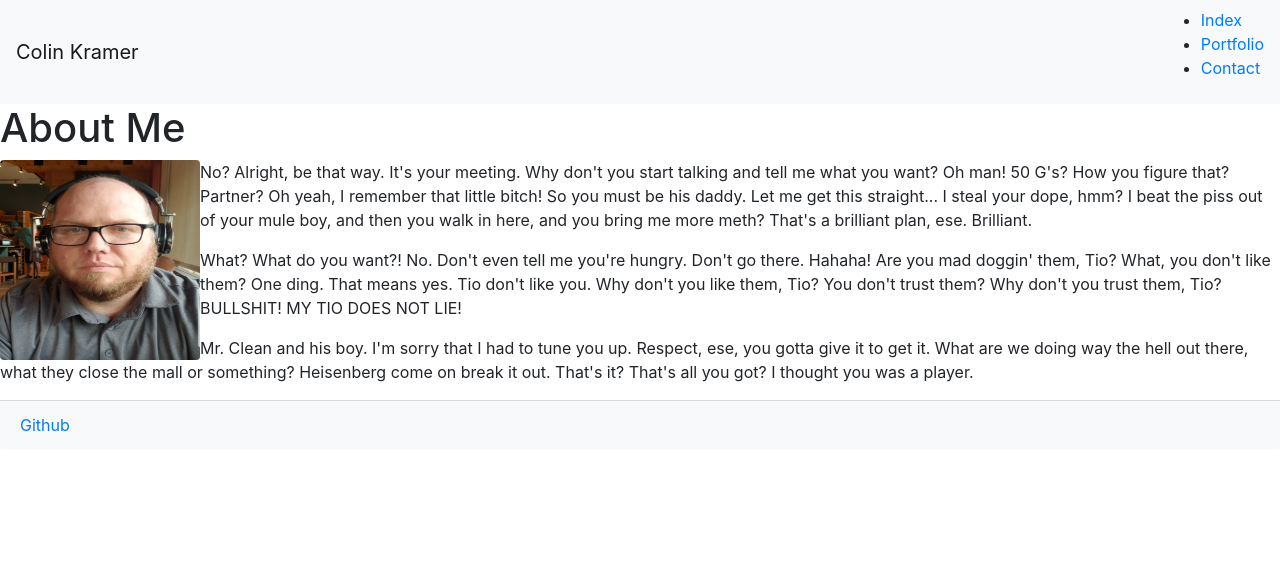
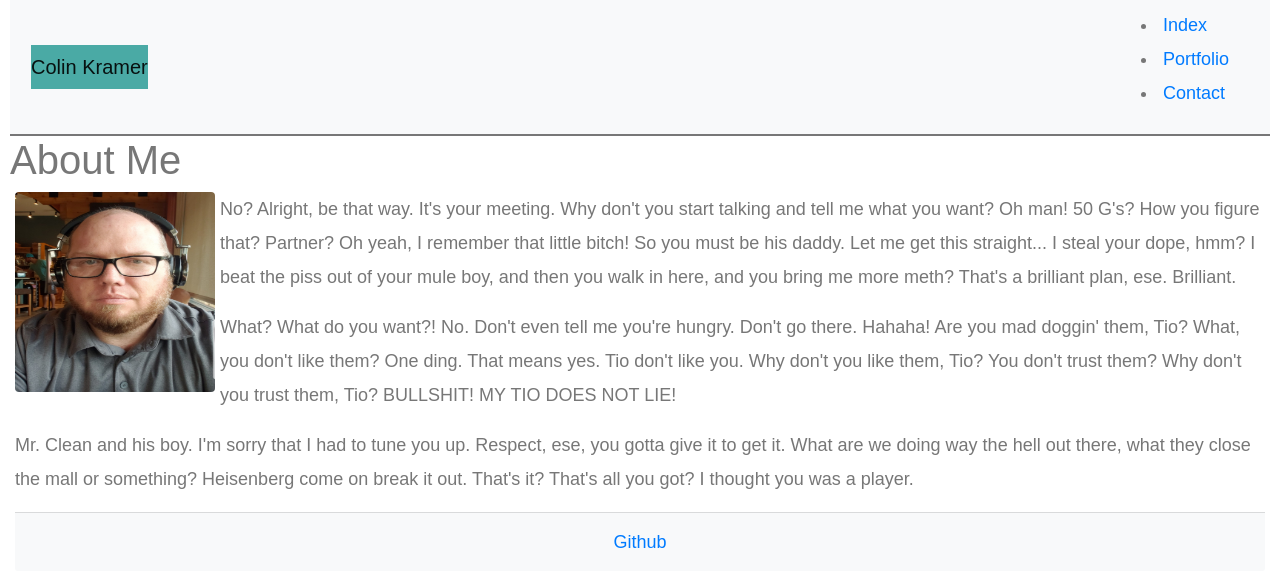
Before and after one commit to kramrock/Bootstrap-Portfolio, a plain HTML site: page index.html in a window 1280 px wide. Drawn offline with nearby package versions, Linux system fonts and the light colour scheme.

Commit message:
added margins, adjusted footer, added bottom border, messed up alighment of photos

```diff
--- a/index.html
+++ b/index.html
@@ -21,24 +21,27 @@
 
 
 
-                    </li>
+
 
                   </ul>
+                  <div class="nav-right">
                   <ul>
                       <li><a href="index.html">Index</a></li>
                       <li><a href="portfolio.html">Portfolio</a></li>
                       <li><a href="contact.html">Contact</a></li>
                   </ul>
-
+                  </div>
                 </div>
               </nav>
 
     <h1>About Me</h1>
+    <div class ="profile-border">
     <img src="images/portfoliopic07252019.jpg" class="rounded float-left" alt="Portfolio Pic" height ="200" width="200">
     <p>No? Alright, be that way. It's your meeting. Why don't you start talking and tell me what you want? Oh man! 50 G's? How you figure that? Partner? Oh yeah, I remember that little bitch! So you must be his daddy. Let me get this straight... I steal your dope, hmm? I beat the piss out of your mule boy, and then you walk in here, and you bring me more meth? That's a brilliant plan, ese. Brilliant. </p>
     <P>What? What do you want?! No. Don't even tell me you're hungry. Don't go there. Hahaha! Are you mad doggin' them, Tio? What, you don't like them? One ding. That means yes. Tio don't like you. Why don't you like them, Tio? You don't trust them? Why don't you trust them, Tio? BULLSHIT! MY TIO DOES NOT LIE! </P>
     <P>Mr. Clean and his boy. I'm sorry that I had to tune you up. Respect, ese, you gotta give it to get it. What are we doing way the hell out there, what they close the mall or something? Heisenberg come on break it out. That's it? That's all you got? I thought you was a player.
         </P>
+    </div>
 
         <div class="footer navbar-fixed-bottom">
                 <footer class="card-footer bg-light footer-font-style text-muted footer-position"><a href="https://github.com/josephcardillo/shipping-app">Github</a>
--- a/style.css
+++ b/style.css
@@ -1,9 +1,34 @@
+* {
+    margin-left: 5px;
+    margin-right: 5px;
+
+}
+body{
+    font-family: Arial, Helvetica, sans-serif;
+    font-size: 18px;
+    line-height: 34px;
+    color: #777;
+}
+.navbar-brand {
+    background: #4aaaa5
+}
+.navbar {
+    border-bottom: 2px solid#777;
+}
+.nav-right {
+    display: inline-block;
+    float: right;
+}
 .portfolio {
     color:#4aaaa5
 }
-.container {
+.profile-border {
     border-style:2px solid #0000;
 }
 .img-responsive {
     border:2px solid #4aaaa5;
 }
+.navbar-fixed-bottom {
+    height: 105px;
+    text-align: center;
+}
```
Also changed, not shown: portfolio.html (+2 -0 lines).
